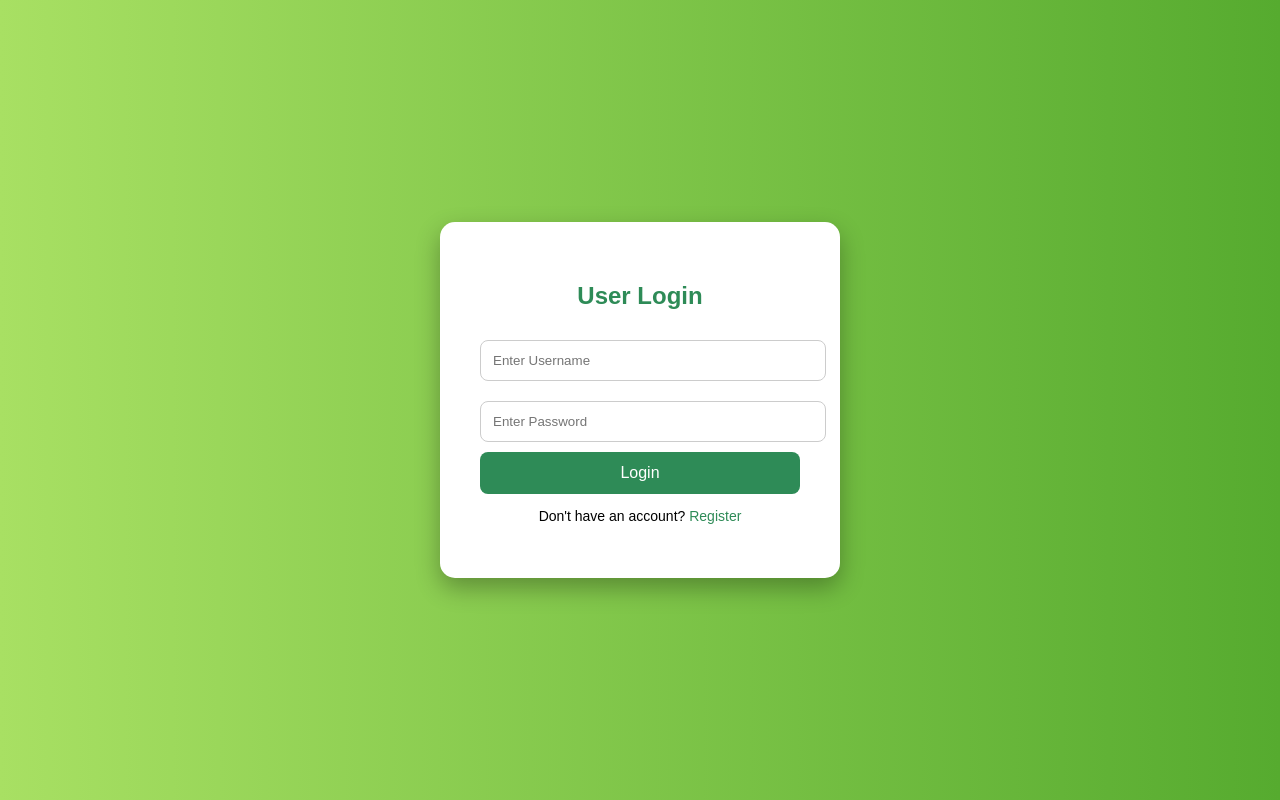
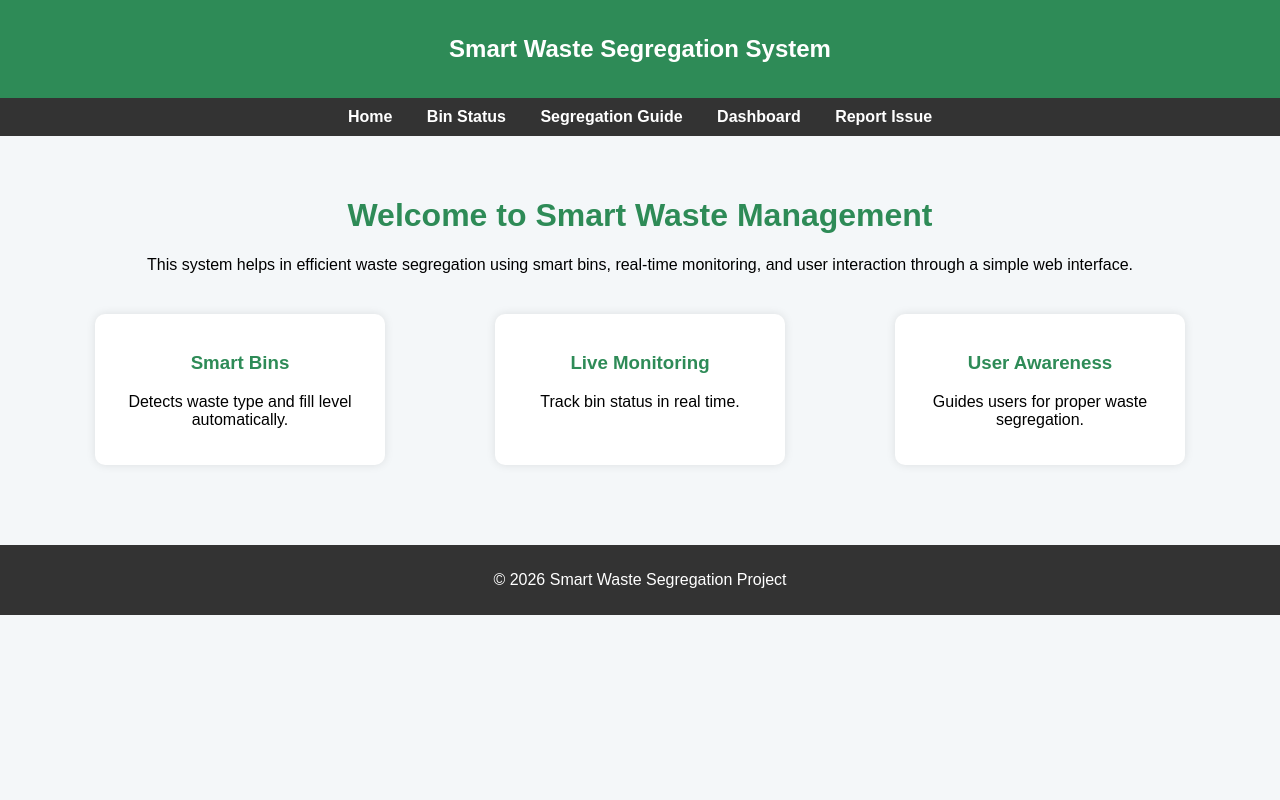
Before and after one commit to priyankachinthakrindi/SmartWasteProject, a plain HTML site: page home.html in a window 1280 px wide. Drawn offline with Linux system fonts and the light colour scheme.

Commit message:
Update home.html

```diff
--- a/home.html
+++ b/home.html
@@ -3,90 +3,117 @@
 
 <head>
     <meta charset="UTF-8">
-    <title>Login</title>
+    <title>Smart Waste Segregation</title>
     <style>
         body {
             margin: 0;
             font-family: Arial, sans-serif;
-            background: linear-gradient(to right, #a8e063, #56ab2f);
-            height: 100vh;
-            display: flex;
-            justify-content: center;
-            align-items: center;
+            background-color: #f4f7f9;
         }
 
-        .login-box {
-            background: white;
-            padding: 40px;
-            width: 320px;
-            border-radius: 15px;
-            box-shadow: 0px 10px 25px rgba(0, 0, 0, 0.3);
+        header {
+            background-color: #2e8b57;
+            color: white;
+            padding: 15px;
             text-align: center;
         }
 
-        .login-box h2 {
-            color: #2e8b57;
-            margin-bottom: 20px;
+        nav {
+            background-color: #333;
+            padding: 10px;
+            text-align: center;
         }
 
-        input {
-            width: 100%;
-            padding: 12px;
-            margin: 10px 0;
-            border-radius: 8px;
-            border: 1px solid #ccc;
+        nav a {
+            color: white;
+            margin: 0 15px;
+            text-decoration: none;
+            font-weight: bold;
         }
 
-        button {
-            width: 100%;
-            padding: 12px;
-            background-color: #2e8b57;
-            color: white;
-            border: none;
-            border-radius: 8px;
-            font-size: 16px;
-            cursor: pointer;
-            transition: 0.3s;
+        nav a:hover {
+            color: #2e8b57;
         }
 
-        button:hover {
-            background-color: #256f46;
+        .container {
+            padding: 40px;
+            text-align: center;
         }
 
-        .link {
-            margin-top: 10px;
-            font-size: 14px;
+        .container h1 {
+            color: #2e8b57;
         }
 
-        .link a {
-            text-decoration: none;
+        .features {
+            display: flex;
+            justify-content: space-around;
+            margin-top: 40px;
+        }
+
+        .card {
+            background: white;
+            padding: 20px;
+            width: 250px;
+            border-radius: 10px;
+            box-shadow: 0px 0px 10px rgba(0, 0, 0, 0.1);
+        }
+
+        .card h3 {
             color: #2e8b57;
+        }
+
+        footer {
+            margin-top: 40px;
+            background-color: #333;
+            color: white;
+            text-align: center;
+            padding: 10px;
         }
     </style>
 </head>
 
 <body>
 
-    <div class="login-box">
-        <h2>User Login</h2>
+    <header>
+        <h2>Smart Waste Segregation System</h2>
+    </header>
 
-        <input type="text" placeholder="Enter Username">
+    <nav>
+        <a href="#">Home</a>
+        <a href="bin.html">Bin Status</a>
+        <a href="guide.html">Segregation Guide</a>
+        <a href="dashboard.html">Dashboard</a>
+        <a href="report.html">Report Issue</a>
+    </nav>
 
-        <input type="password" placeholder="Enter Password">
+    <div class="container">
+        <h1>Welcome to Smart Waste Management</h1>
+        <p>
+            This system helps in efficient waste segregation using smart bins,
+            real-time monitoring, and user interaction through a simple web interface.
+        </p>
 
-        <button onclick="login()">Login</button>
+        <div class="features">
+            <div class="card">
+                <h3>Smart Bins</h3>
+                <p>Detects waste type and fill level automatically.</p>
+            </div>
 
-        <div class="link">
-            <p>Don't have an account? <a href="#">Register</a></p>
+            <div class="card">
+                <h3>Live Monitoring</h3>
+                <p>Track bin status in real time.</p>
+            </div>
+
+            <div class="card">
+                <h3>User Awareness</h3>
+                <p>Guides users for proper waste segregation.</p>
+            </div>
         </div>
     </div>
 
-    <script>
-        function login() {
-            alert("Login Successful!");
-            window.location.href = "index.html";
-        }
-    </script>
+    <footer>
+        <p>© 2026 Smart Waste Segregation Project</p>
+    </footer>
 
 </body>
 
```
